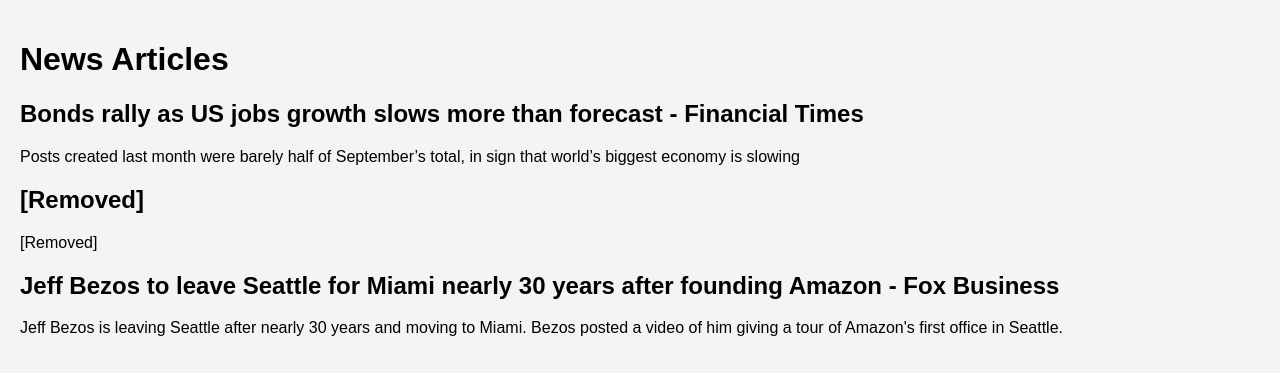
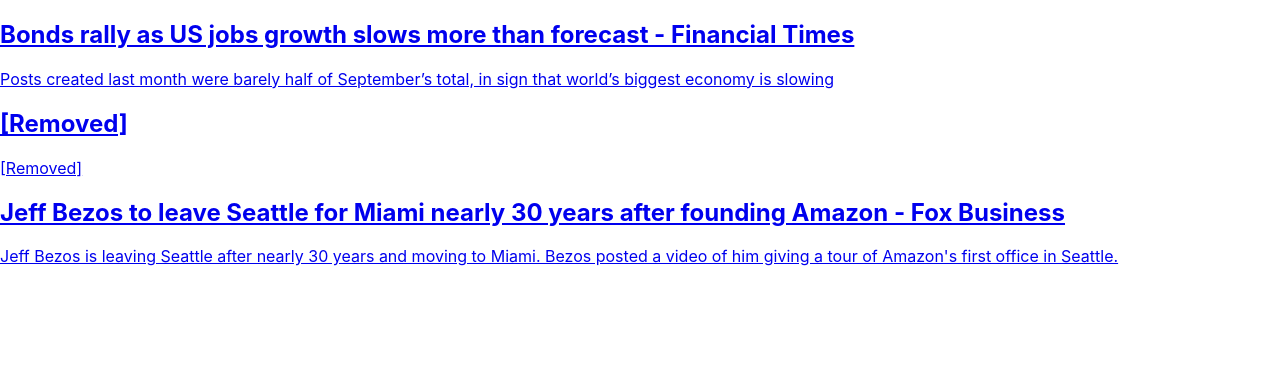
Before and after one commit to Averyberryman/my-news-reader, a React (Create React App) app: page / in a window 1280 px wide. Shown: the top 374 px of the page. Built offline with nearby package versions, Linux system fonts and the light colour scheme.

Commit message:
Achieve basic functionality with mock data

```diff
--- a/src/App.js
+++ b/src/App.js
@@ -1,19 +1,18 @@
 import React from 'react';
-import ArticleList from './ArticleList'
-import './App.css'
-import './Header.css'
+import ArticleList from './ArticleList';
+import ArticleDetail from './ArticleDetail';
+import './App.css';
 import mockData from './mockData';
+import { BrowserRouter as Router, Routes, Route } from 'react-router-dom';
 
 function App() {
   return (
-    <div className="App">
-      <header className="App-header">
-        <h1>News Articles</h1>
-      </header>
-      <main>
-        <ArticleList articles={mockData.articles} />
-      </main>
-    </div>
+    <Router>
+      <Routes>
+        <Route path="/" element={<ArticleList articles={mockData.articles} />} />
+        <Route path="/articles/:id" element={<ArticleDetail />} />
+      </Routes>
+    </Router>
   );
 }
 
--- a/src/Article.js
+++ b/src/Article.js
@@ -1,5 +1,5 @@
 import React from 'react';
-import './Article.css'
+import './Article.css';
 
 const Article = ({ article }) => {
   return (
--- a/src/ArticleList.js
+++ b/src/ArticleList.js
@@ -1,12 +1,15 @@
 import React from 'react';
 import Article from './Article';
-import './ArticleList.css'
+import './ArticleList.css';
+import { Link } from 'react-router-dom';
 
 const ArticleList = ({ articles }) => {
   return (
-    <div>
+    <div className="ArticleList">
       {articles.map((article, index) => (
-        <Article key={index} article={article} />
+        <Link to={`/articles/${index}`} key={index} className="ArticleList-item">
+          <Article article={article} />
+        </Link>
       ))}
     </div>
   );
```
